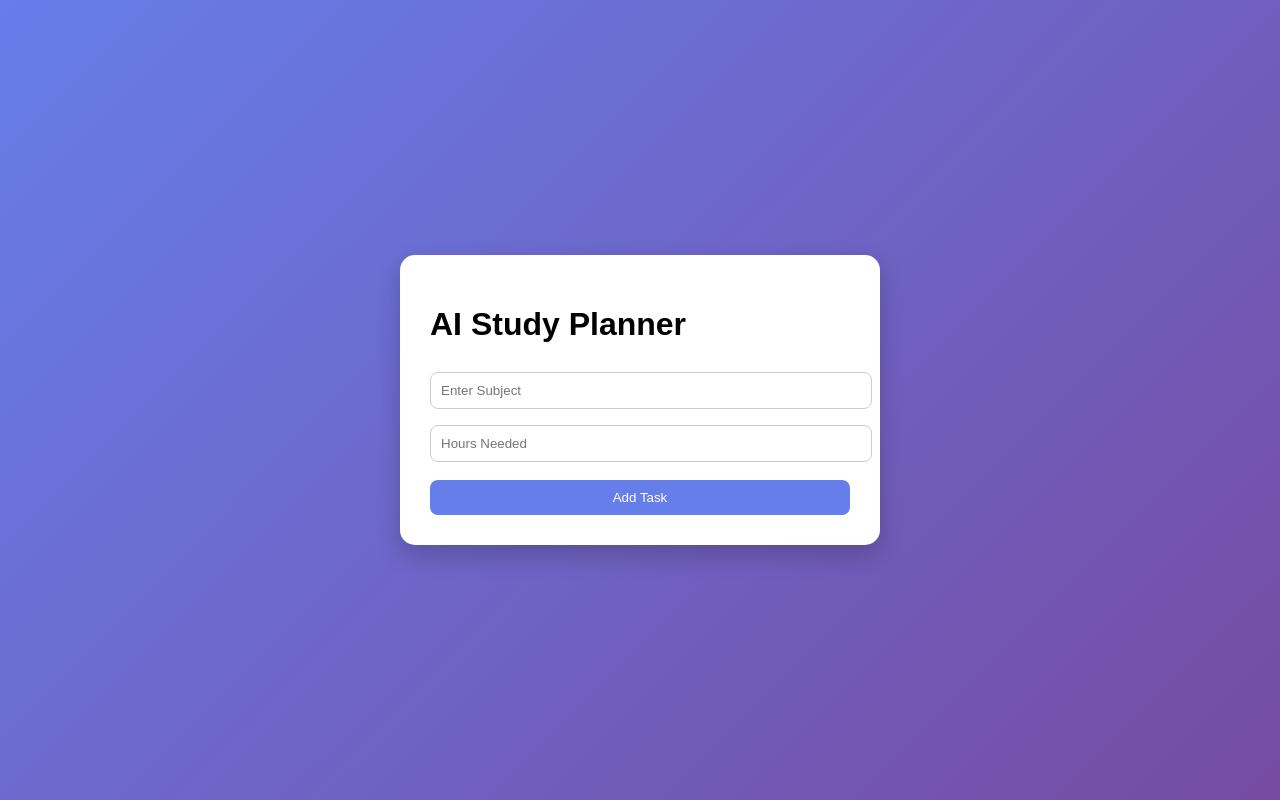
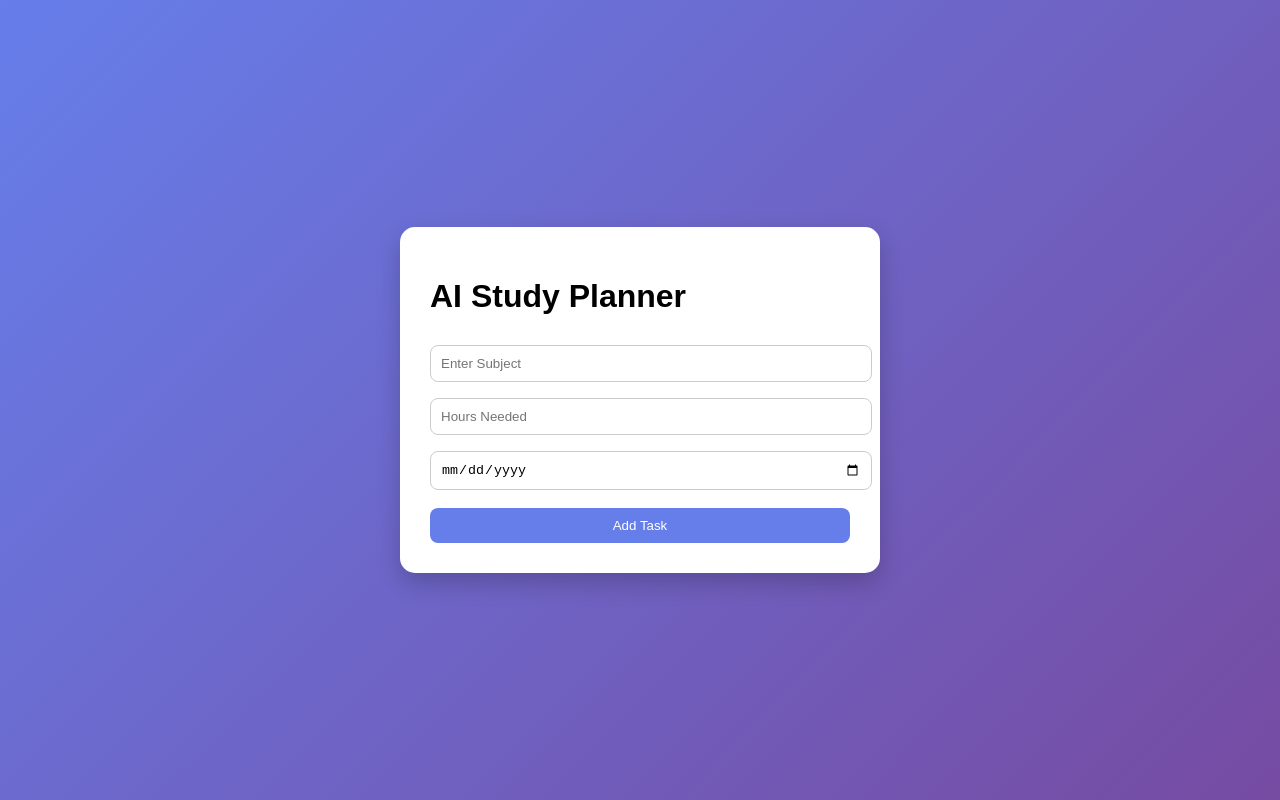
Before and after one commit to ManavVaishnani0/AI-Study-Planner, a React (Vite) app in the folder ai-study-planner/: page / in a window 1280 px wide. Built offline with nearby package versions, Linux system fonts and the light colour scheme.

Commit message:
Added deadline feature to tasks

```diff
--- a/ai-study-planner/src/App.jsx
+++ b/ai-study-planner/src/App.jsx
@@ -16,8 +16,8 @@ function App() {
   }, [tasks]);
 
   // Add task
-  const addTask = (name, hours) => {
-    const newTask = { name, hours };
+  const addTask = (name, hours, deadline) => {
+    const newTask = { name, hours, deadline };
     setTasks([...tasks, newTask]);
   };
 
--- a/ai-study-planner/src/components/TaskForm.jsx
+++ b/ai-study-planner/src/components/TaskForm.jsx
@@ -3,14 +3,16 @@ import { useState } from "react";
 function TaskForm({ addTask }) {
   const [name, setName] = useState("");
   const [hours, setHours] = useState("");
+  const [deadline, setDeadline] = useState("");
 
   const handleSubmit = () => {
-    if (name === "" || hours === "") return;
+    if (name === "" || hours === "" || deadline === "") return;
 
-    addTask(name, hours);
+    addTask(name, hours, deadline);
 
     setName("");
     setHours("");
+    setDeadline("");
   };
 
   return (
@@ -29,6 +31,12 @@ function TaskForm({ addTask }) {
         onChange={(e) => setHours(e.target.value)}
       />
 
+      <input
+        type="date"
+        value={deadline}
+        onChange={(e) => setDeadline(e.target.value)}
+      />
+
       <button onClick={handleSubmit}>Add Task</button>
     </div>
   );
--- a/ai-study-planner/src/components/TaskItem.jsx
+++ b/ai-study-planner/src/components/TaskItem.jsx
@@ -1,7 +1,10 @@
-function TaskItem({ name, hours, deleteTask }) {
+function TaskItem({ name, hours, deadline, deleteTask }) {
   return (
     <div className="task-item">
-      <p>{name} - {hours} hours</p>
+      <div>
+        <p>{name}</p>
+        <small>{hours} hrs | Due: {deadline}</small>
+      </div>
       <button onClick={deleteTask}>Delete</button>
     </div>
   );
--- a/ai-study-planner/src/components/TaskList.jsx
+++ b/ai-study-planner/src/components/TaskList.jsx
@@ -8,6 +8,7 @@ function TaskList({ tasks, deleteTask }) {
           key={index}
           name={task.name}
           hours={task.hours}
+          deadline={task.deadline}
           deleteTask={() => deleteTask(index)}
         />
       ))}
```
